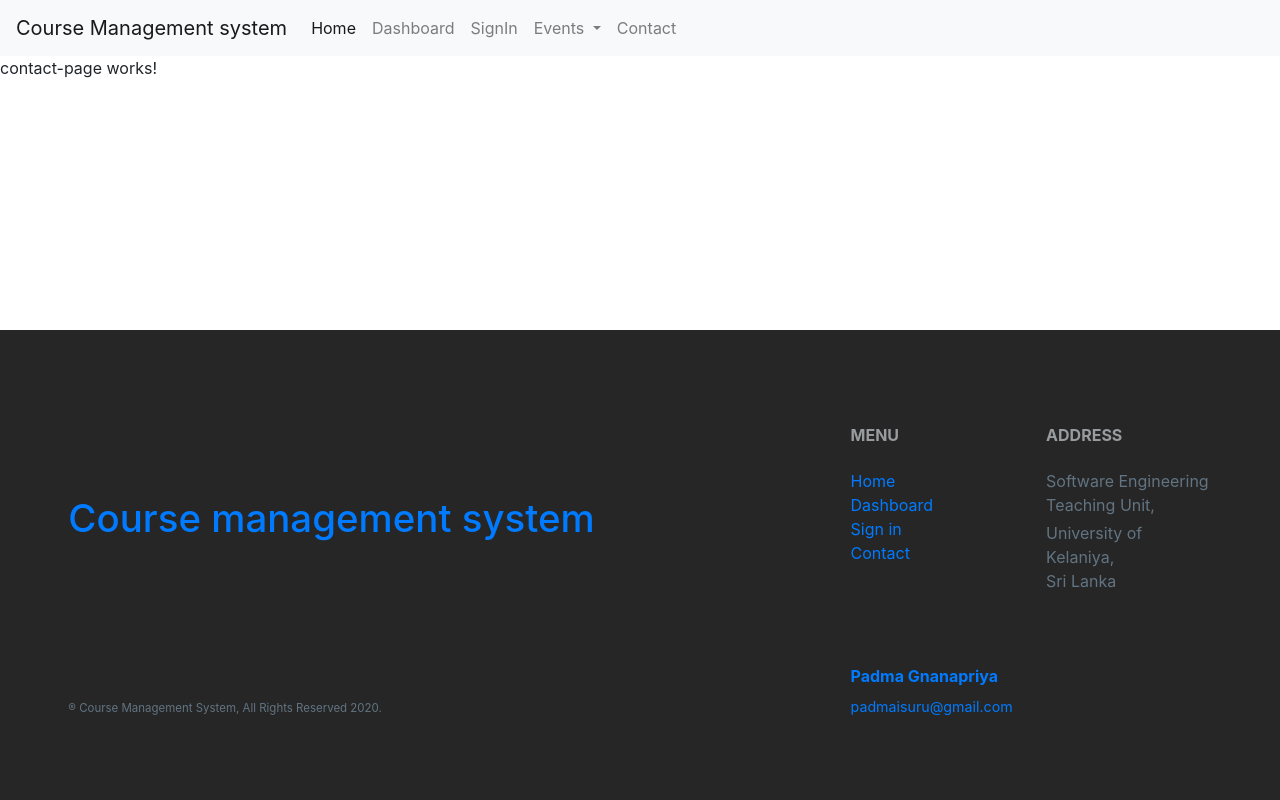
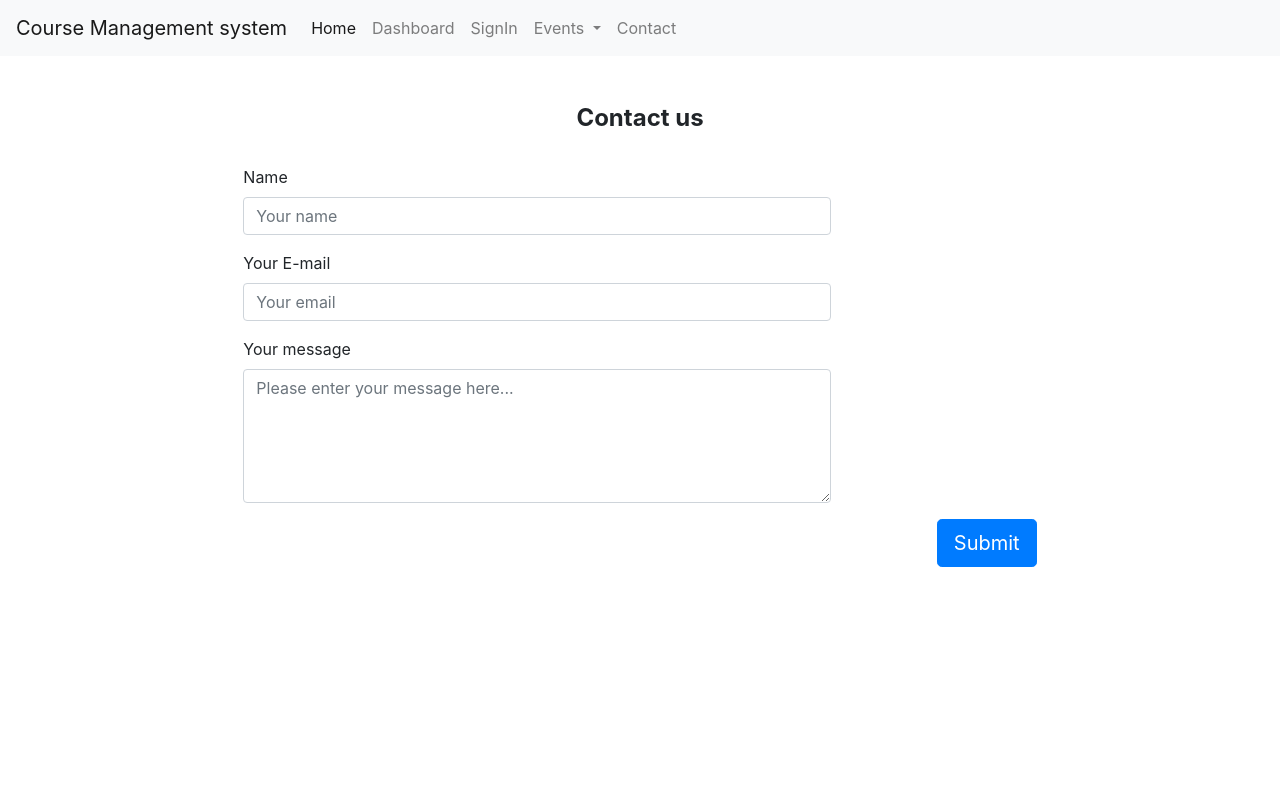
Before and after one commit to PadmaGnanapriya/course-management-system, an Angular app: page /contact in a window 1280 px wide. Shown: the top 800 px of the page. Built offline with nearby package versions, Linux system fonts and the light colour scheme.

Commit message:
contact form is created

```diff
--- a/src/app/components/contact-page/contact-page.component.html
+++ b/src/app/components/contact-page/contact-page.component.html
@@ -1 +1,46 @@
-<p>contact-page works!</p>
+<div class="container-fluid">
+  <div class="row">
+    <div class="col-md-1 col-lg-2"></div>
+    <div class="col-md-10 col-lg-8 col-md-offset-1 col-lg-offset-2">
+      <div class="well well-sm">
+        <form class="form-horizontal pt-5" action="" method="post">
+          <fieldset>
+            <h4 class="text-center font-weight-bold">Contact us</h4>
+<!--            <legend class="text-center">Contact us</legend>-->
+
+            <!-- Name input-->
+            <div class="form-group pt-4">
+              <label class="col-md-3 control-label" for="name">Name</label>
+              <div class="col-md-9">
+                <input id="name" name="name" type="text" placeholder="Your name" class="form-control">
+              </div>
+            </div>
+
+            <!-- Email input-->
+            <div class="form-group">
+              <label class="col-md-3 control-label" for="email">Your E-mail</label>
+              <div class="col-md-9">
+                <input id="email" name="email" type="text" placeholder="Your email" class="form-control">
+              </div>
+            </div>
+
+            <!-- Message body -->
+            <div class="form-group">
+              <label class="col-md-3 control-label" for="message">Your message</label>
+              <div class="col-md-9">
+                <textarea class="form-control" id="message" name="message" placeholder="Please enter your message here..." rows="5"></textarea>
+              </div>
+            </div>
+
+            <!-- Form actions -->
+            <div class="form-group">
+              <div class="col-md-12 text-right">
+                <button type="submit" class="btn btn-primary btn-lg">Submit</button>
+              </div>
+            </div>
+          </fieldset>
+        </form>
+      </div>
+    </div>
+  </div>
+</div>
--- a/src/app/components/sign-in-page/sign-in-page.component.html
+++ b/src/app/components/sign-in-page/sign-in-page.component.html
@@ -2,7 +2,7 @@
   <!-- row and justify-content-center class is used to place the form in center -->
   <section class="row justify-content-center">
     <section class="col-12 col-sm-6 col-md-4">
-      <form class="form-container" (ngSubmit)="signIn()">
+      <form class="form-container pt-5" (ngSubmit)="signIn()">
         <h4 class="text-center font-weight-bold"> Sign in </h4>
         <img width="100%" height="auto" src="../../../assets/user.jpg">
         <div class="form-group">
```
